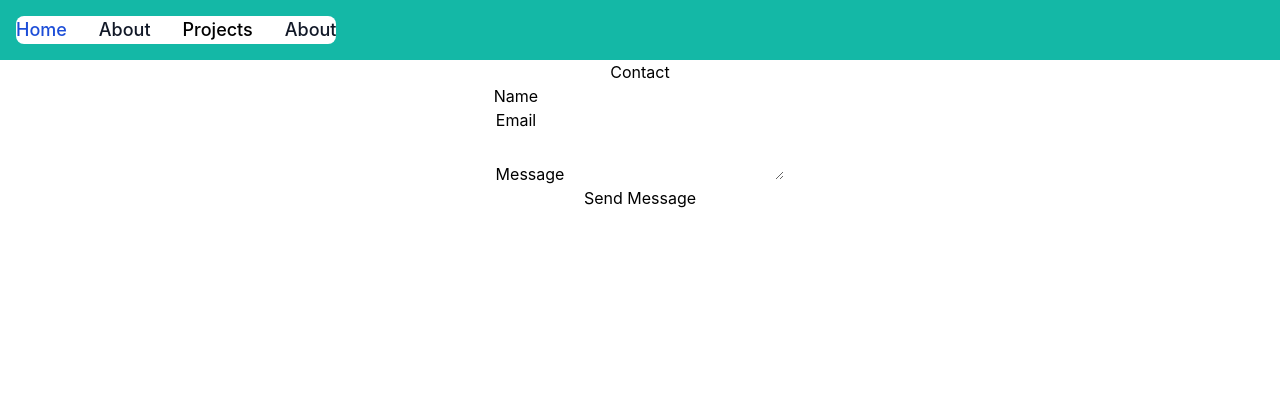
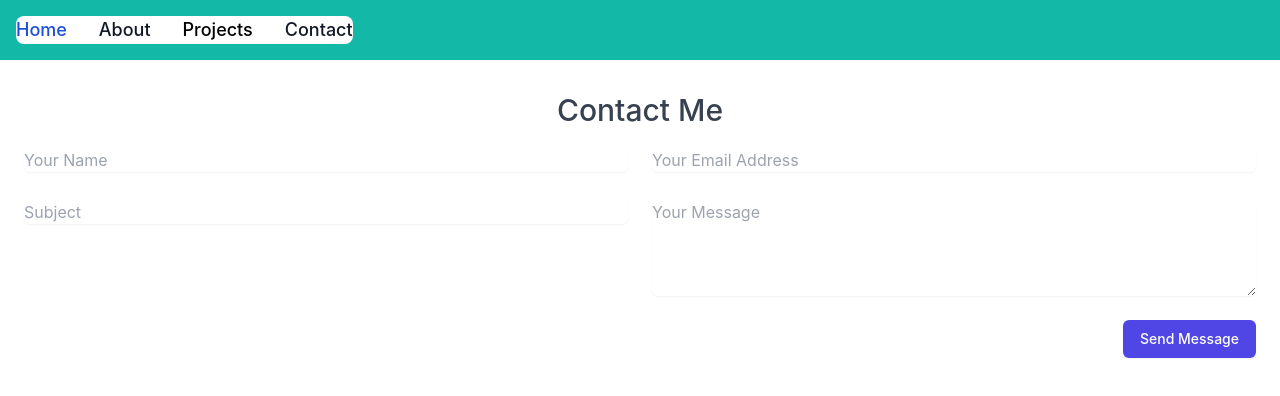
Before and after one commit to Josephsomethingelse12341/portfolio, a React (Create React App) app: page /contact in a window 1280 px wide. Shown: the top 396 px of the page. Built offline with nearby package versions, Linux system fonts and the light colour scheme.

Commit message:
functional contact page, can now send emails

```diff
--- a/package.json
+++ b/package.json
@@ -6,6 +6,7 @@
     "@testing-library/jest-dom": "^5.16.5",
     "@testing-library/react": "^13.4.0",
     "@testing-library/user-event": "^13.5.0",
+    "emailjs-com": "^3.2.0",
     "react": "^18.2.0",
     "react-bootstrap": "^2.7.4",
     "react-dom": "^18.2.0",
--- a/src/components/Contact.js
+++ b/src/components/Contact.js
@@ -1,24 +1,45 @@
+import React, { useRef } from 'react';
+import emailjs from 'emailjs-com';
+
 export const Contact = () => {
+    const form = useRef();
+
+    const sendEmail = (e) => {
+        e.preventDefault();
+
+        emailjs.sendForm('service_x3x5r8v', 'template_b2qhmas', form.current, 'jKegHot-Tw4E3CFMY')
+        .then((result) => {
+            console.log(result.text);
+        }, (error) => {
+            console.log(error.text);
+        });
+        form.current.reset();
+    };
+
     return (
         <div>
-        <h1>Contact</h1>
-        <section className="--section--contact">
-            <form classname="--form-control--card rounded ">
-                <div className="form-control">
-                    <label htmlFor="name">Name</label>
-                    <input type="text" id="name" name="name" />
-                </div>
-                <div className="form-control">
-                    <label htmlFor="email">Email</label>
-                    <input type="text" id="email" name="email" />
-                </div>
-                <div className="form-control">
-                    <label htmlFor="message">Message</label>
-                    <textarea id="message" name="message"></textarea>
-                </div>
-                <button type="submit">Send Message</button>
-            </form>
-        </section>
+            <div className="container mx-auto px-6 py-8">
+                <h3 className="text-gray-700 text-3xl font-medium">Contact Me</h3>
+                <form ref={form} onSubmit={sendEmail}>
+                    <div className="grid grid-cols-1 sm:grid-cols-2 gap-6 mt-4">
+                        <div>
+                            <input type="text" name="name" id="name" placeholder="Your Name" className="border-gray-300 focus:border-indigo-300 focus:ring focus:ring-indigo-200 focus:ring-opacity-50 rounded-md shadow-sm mt-1 block w-full"/>
+                        </div>
+                        <div>
+                            <input type="email" name="email" id="email" placeholder="Your Email Address" className="border-gray-300 focus:border-indigo-300 focus:ring focus:ring-indigo-200 focus:ring-opacity-50 rounded-md shadow-sm mt-1 block w-full"/>
+                        </div>
+                        <div>
+                            <input type="text" name="subject" id="subject" placeholder="Subject" className="border-gray-300 focus:border-indigo-300 focus:ring focus:ring-indigo-200 focus:ring-opacity-50 rounded-md shadow-sm mt-1 block w-full"/>
+                        </div>
+                        <div>
+                            <textarea name="message" id="message" rows="4" placeholder="Your Message" className="border-gray-300 focus:border-indigo-300 focus:ring focus:ring-indigo-200 focus:ring-opacity-50 rounded-md shadow-sm mt-1 block w-full"></textarea>
+                        </div>
+                        <div className="text-right col-span-2">
+                            <button type="submit" value="Send Message" className="inline-flex justify-center py-2 px-4 border border-transparent shadow-sm text-sm font-medium rounded-md text-white bg-indigo-600 hover:bg-indigo-500 focus:outline-none" >Send Message</button>
+                        </div>
+                    </div>
+                </form>
+            </div>
         </div>
     )
 }
--- a/src/components/Navbar.js
+++ b/src/components/Navbar.js
@@ -45,7 +45,7 @@ export const NavBar = () => {
                       <a href="/" className={activeLink === 'home' ? 'active navbar-link' : 'navbar-link'} onClick={() => onUpdateActiveLink('home')} class="block py-2 pl-3 pr-4 text-white bg-blue-700 rounded md:bg-transparent md:text-blue-700 md:p-0 dark:text-white md:dark:text-blue-500" aria-current="page">Home</a>
                       <a href="/about" className={activeLink === 'about' ? 'active navbar-link' : 'navbar-link'} onClick={() => onUpdateActiveLink('about')} class="hover:transition-all block py-2 pl-3 pr-4 text-gray-900 rounded hover:bg-gray-100 md:hover:bg-transparent md:border-0 md:hover:text-blue-700 md:p-0 dark:text-white md:dark:hover:text-blue-500 dark:hover:bg-gray-700 dark:hover:text-white md:dark:hover:bg-transparent">About</a>
                       <NavLink href="#" class="block py-2 pl-3 pr-4 text-gray-900 rounded hover:bg-gray-100 md:hover:bg-transparent md:border-0 md:hover:text-blue-700 md:p-0 dark:text-white md:dark:hover:text-blue-500 dark:hover:bg-gray-700 dark:hover:text-white md:dark:hover:bg-transparent">Projects</NavLink>
-                      <a href="/contact" className={activeLink === 'contact' ? 'active navbar-link' : 'navbar-link'} onClick={() => onUpdateActiveLink('contact')} class="hover:transition-all block py-2 pl-3 pr-4 text-gray-900 rounded hover:bg-gray-100 md:hover:bg-transparent md:border-0 md:hover:text-blue-700 md:p-0 dark:text-white md:dark:hover:text-blue-500 dark:hover:bg-gray-700 dark:hover:text-white md:dark:hover:bg-transparent">About</a>
+                      <a href="/contact" className={activeLink === 'contact' ? 'active navbar-link' : 'navbar-link'} onClick={() => onUpdateActiveLink('contact')} class="hover:transition-all block py-2 pl-3 pr-4 text-gray-900 rounded hover:bg-gray-100 md:hover:bg-transparent md:border-0 md:hover:text-blue-700 md:p-0 dark:text-white md:dark:hover:text-blue-500 dark:hover:bg-gray-700 dark:hover:text-white md:dark:hover:bg-transparent">Contact</a>
                   </Nav>
                 </div>
               </div>
```
Also changed, not shown: 1 other file (tests, documents, lock files or other folders).
